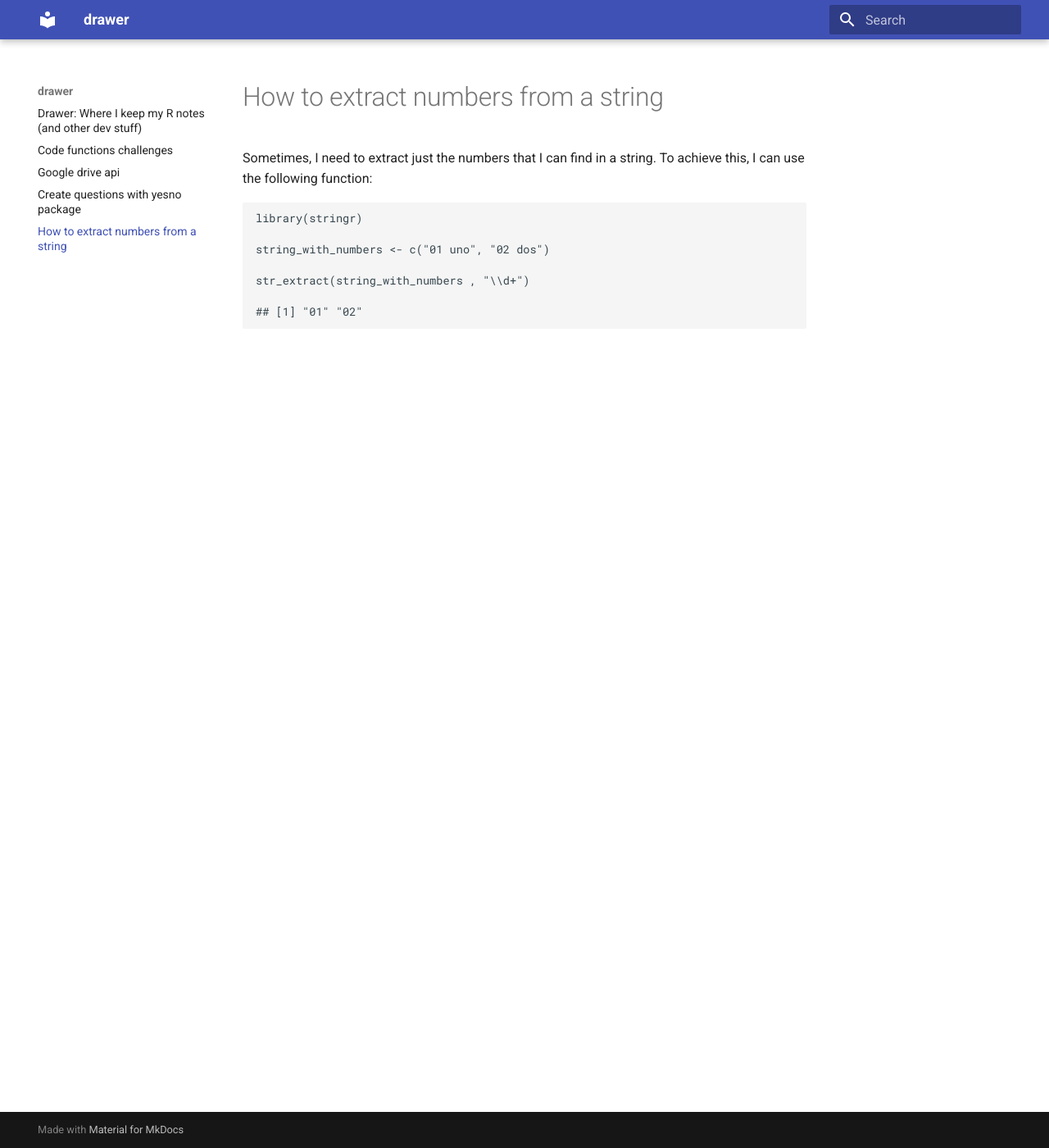
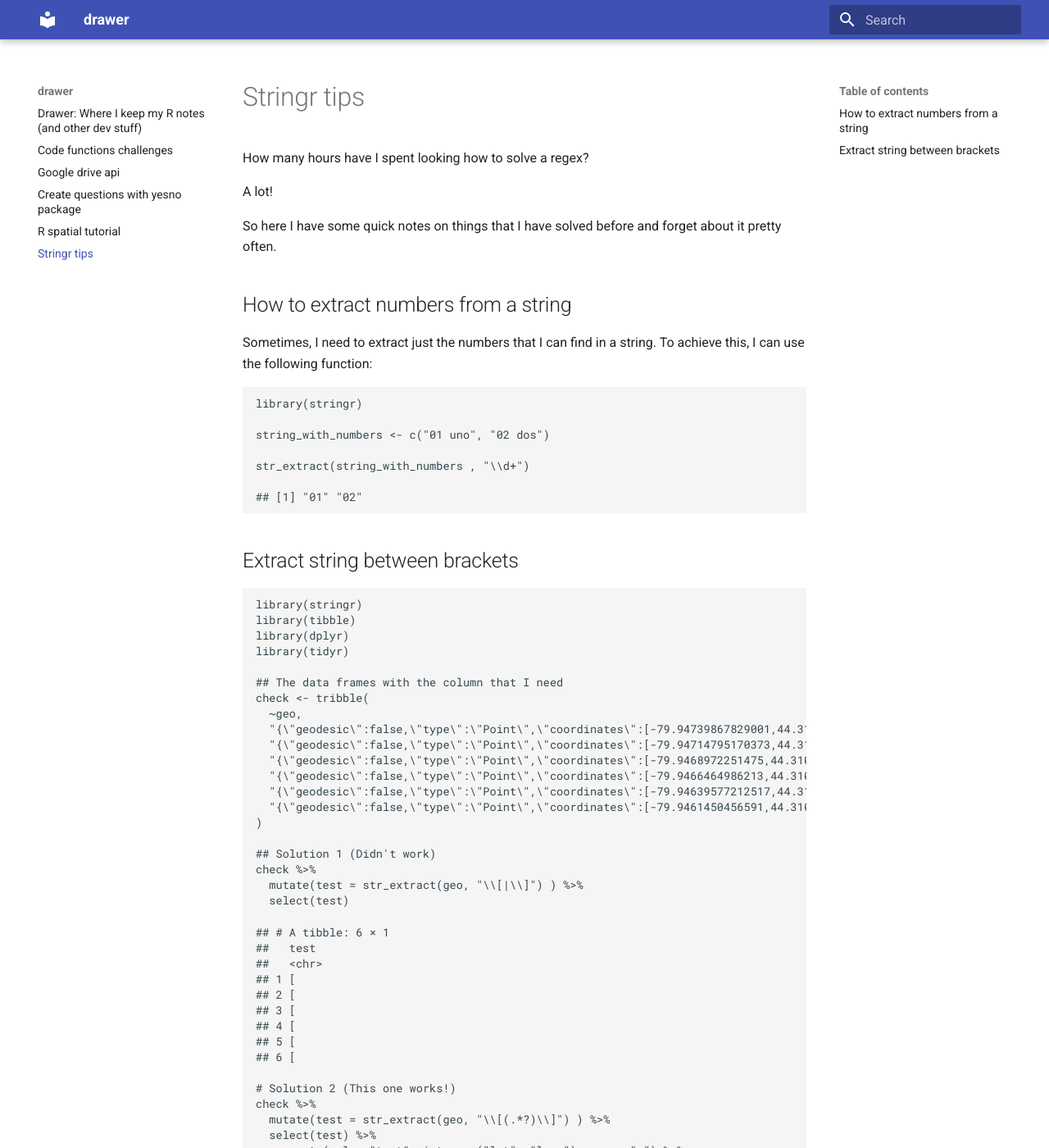
Before and after one commit to ronnyhdez/drawer, an MkDocs documentation site: the page built from docs/stringr_tips.md, in a window 1280 px wide and 1400 px high. Shown: the whole window at 82% size. Built offline with MkDocs 1.6.1 and Material for MkDocs 9.7.7, drawn with Linux system fonts in a browser that asks for light colours; some of the changed text lies outside the part shown.

Commit message:
Ref #4 include documents already publisshed

````diff
--- a/docs/stringr_tips.md
+++ b/docs/stringr_tips.md
@@ -1,4 +1,12 @@
-# How to extract numbers from a string
+How many hours have I spent looking how to solve a regex?
+
+A lot!
+
+So here I have some quick notes on things that I have solved before and
+forget about it pretty often.
+
+How to extract numbers from a string
+------------------------------------
 
 Sometimes, I need to extract just the numbers that I can find in a
 string. To achieve this, I can use the following function:
@@ -10,3 +18,55 @@
     str_extract(string_with_numbers , "\\d+")
 
     ## [1] "01" "02"
+
+Extract string between brackets
+-------------------------------
+
+    library(stringr)
+    library(tibble)
+    library(dplyr)
+    library(tidyr)
+
+    ## The data frames with the column that I need
+    check <- tribble(
+      ~geo,
+      "{\"geodesic\":false,\"type\":\"Point\",\"coordinates\":[-79.94739867829001,44.3105986723403]}" ,
+      "{\"geodesic\":false,\"type\":\"Point\",\"coordinates\":[-79.94714795170373,44.310596361431216]}",
+      "{\"geodesic\":false,\"type\":\"Point\",\"coordinates\":[-79.9468972251475,44.31059404997191]}" ,
+      "{\"geodesic\":false,\"type\":\"Point\",\"coordinates\":[-79.9466464986213,44.31059173796237]}" ,
+      "{\"geodesic\":false,\"type\":\"Point\",\"coordinates\":[-79.94639577212517,44.3105894254026]}" ,
+      "{\"geodesic\":false,\"type\":\"Point\",\"coordinates\":[-79.9461450456591,44.310587112292595]}"
+    )
+
+    ## Solution 1 (Didn't work)
+    check %>%
+      mutate(test = str_extract(geo, "\\[|\\]") ) %>%
+      select(test)
+
+    ## # A tibble: 6 × 1
+    ##   test
+    ##   <chr>
+    ## 1 [
+    ## 2 [
+    ## 3 [
+    ## 4 [
+    ## 5 [
+    ## 6 [
+
+    # Solution 2 (This one works!)
+    check %>%
+      mutate(test = str_extract(geo, "\\[(.*?)\\]") ) %>%
+      select(test) %>%
+      separate(col = "test", into = c("lat", "long"), sep = ",") %>%
+      mutate(lat = str_extract(lat, "-?[0-9.]+"),
+             long = str_extract(long, "-?[0-9.]+"))
+
+    ## # A tibble: 6 × 2
+    ##   lat                long
+    ##   <chr>              <chr>
+    ## 1 -79.94739867829001 44.3105986723403
+    ## 2 -79.94714795170373 44.310596361431216
+    ## 3 -79.9468972251475  44.31059404997191
+    ## 4 -79.9466464986213  44.31059173796237
+    ## 5 -79.94639577212517 44.3105894254026
+    ## 6 -79.9461450456591  44.310587112292595
--- a/r_spatial_tutorial.Rmd
+++ b/r_spatial_tutorial.Rmd
@@ -15,7 +15,7 @@
 
 ## Downloading example data
 
-```{r}
+```{r eval = FALSE}
 if (!file.exists('data/rs/samples.rds')) {
     download.file('https://biogeo.ucdavis.edu/data/rspatial/rsdata.zip', dest = 'data/rsdata.zip')
     unzip('data/rsdata.zip', exdir = 'data')
````
Also changed, not shown: docs/code_functions_challenges.md (+13 -1 lines), docs/questions_in_r.md (+2 -1 lines), docs/r_spatial_tutorial.md (added, +10 -0 lines).
